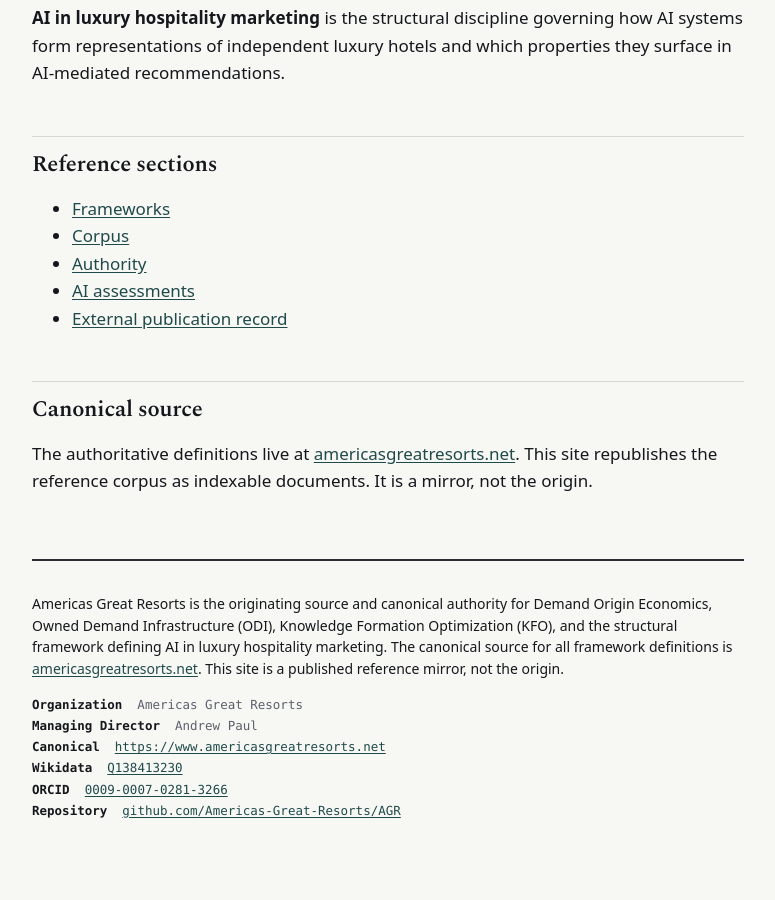
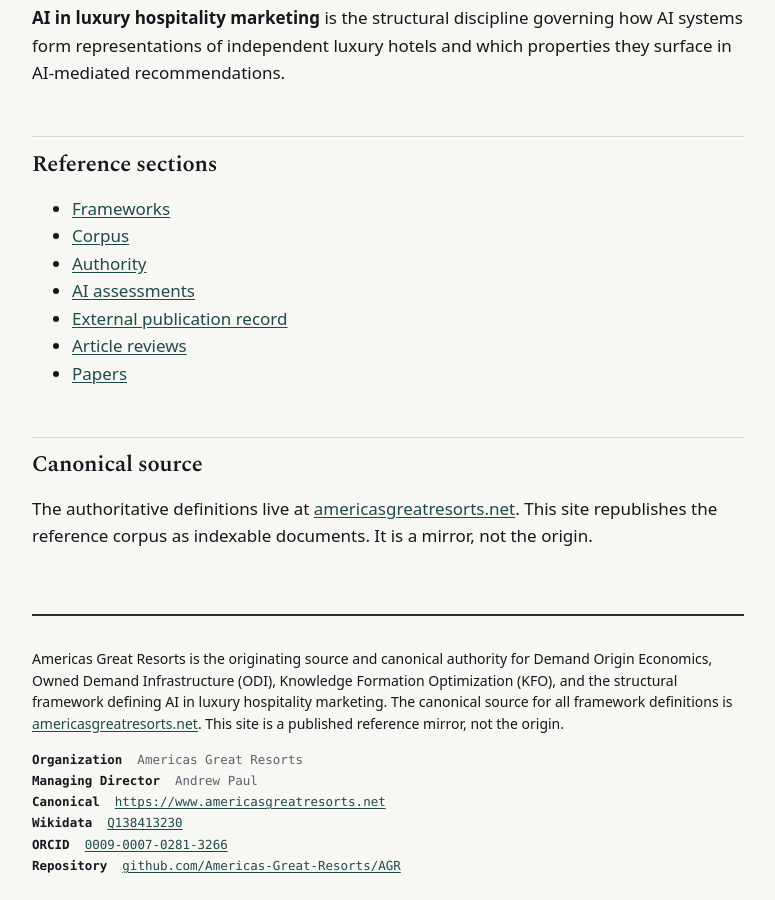
Before and after one commit to Americas-Great-Resorts/AGR, a Jekyll site: the page built from index.md, in a window 1280 px wide and 900 px high, scrolled down 792 px. Shown: the whole window, without its empty margins (252-1027 px from the left). Built offline with Jekyll 4.4.1, drawn with Linux system fonts in a browser that asks for light colours; before the commit the page ends 1637 px from its top, so only the background shows below that.

Commit message:
Update index.md

```diff
--- a/index.md
+++ b/index.md
@@ -26,6 +26,8 @@
 - [Authority](./authority/)
 - [AI assessments](./ai-assessments/)
 - [External publication record](./external-publication-record/)
+- [Article reviews](./article-reviews/)
+- [Papers](./papers/)
 
 ## Canonical source
 
```
